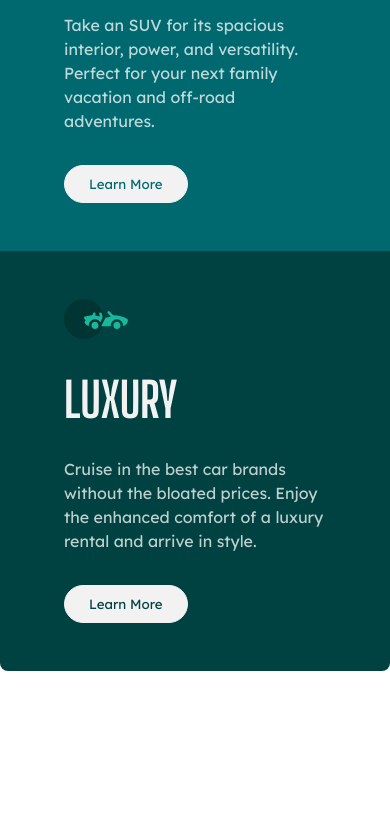
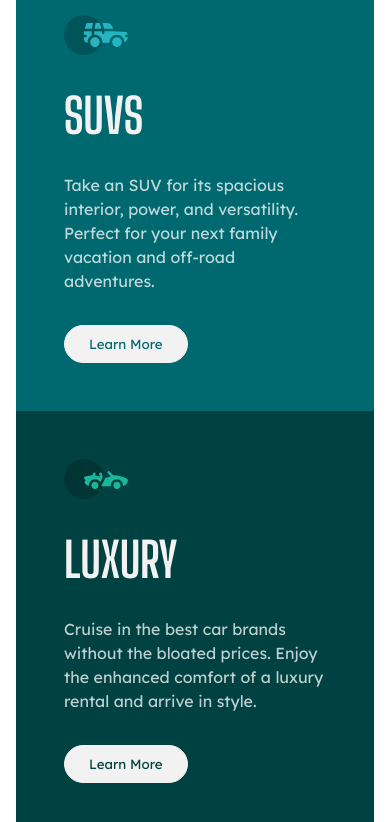
Before and after one commit to xirb22/column-preview-card-component-main, a plain HTML site: page index.html in a window 390 px wide. Shown: the part 613-1435 px from the top of the page. Before the commit the page ends 1284 px from the top, so only its background shows below. Drawn offline with Linux system fonts and the light colour scheme.

Commit message:
Added margin for mobile view

```diff
--- a/styles.sass
+++ b/styles.sass
@@ -77,10 +77,10 @@ body
 
     .card-wrapper
         flex-direction: column
-        margin: 0
+        margin-inline: 1rem
 
         .card
-            padding: 3rem 4rem
+            padding: 3rem 3rem
 
             p
                 padding-block-end: 1rem
```
Also changed, not shown: styles.css.
